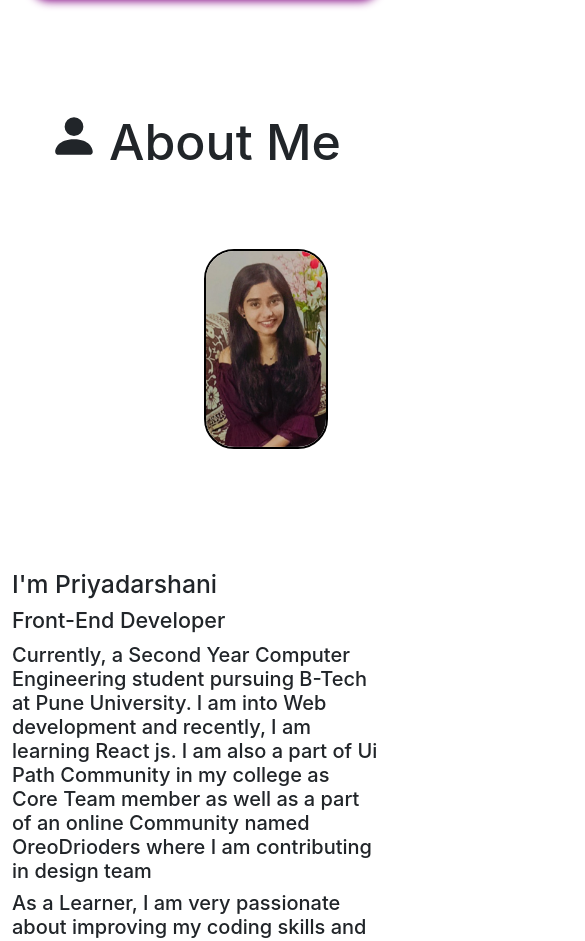
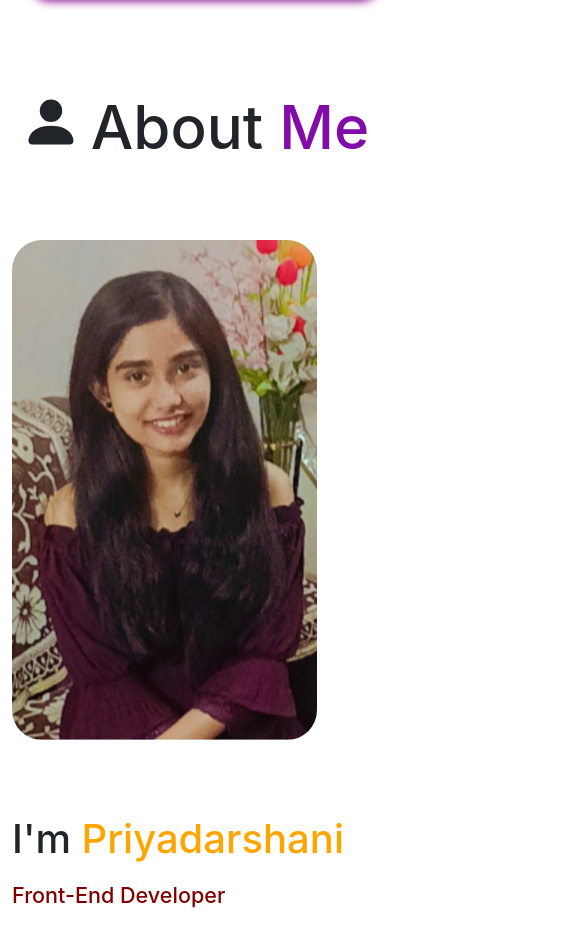
Before and after one commit to Priyadarshani7/Portfolio, a React (Create React App) app: page / in a window 390 px wide. Shown: the part 1034-1975 px from the top of the page, 585 px wide, since content can reach past the window. Built offline with nearby package versions, Linux system fonts and the light colour scheme.

Commit message:
About section modified

```diff
--- a/src/About.js
+++ b/src/About.js
@@ -3,35 +3,33 @@ import {Container,Row,Col} from "react-bootstrap";
 import {BsFillPersonFill} from "react-icons/bs";
 export default function About(){
     return (
-        <div>
+        <div className="aboutsection">
 
-        <section>
+        <section >
 
             <Container>
 
       <Row  id="gap">
-      <h1 id="abouttagline">< BsFillPersonFill  id="logo"/>About Me
+      <h1 id="abouttagline">< BsFillPersonFill  id="logo"/>About <span className="me"> Me</span>
       </h1>
 
         <Col >
         <br></br>
         <img className="image_piyu" src={piyu} alt="my pic"/>
-        <br></br>
-        <br></br>
-        <br></br>
+
         </Col>
 
         <Col id="abouttext">
         <br></br>
-       <h2><span>I'm Priyadarshani</span></h2>
-       <h4>Front-End Developer </h4>
+       <h2 className="myname">I'm <span className="piyu" >Priyadarshani</span></h2>
+       <h4 id="f">Front-End Developer </h4>
        <br></br>
-        <h5>Currently, a Second Year Computer Engineering student pursuing B-Tech at Pune University. I am into Web development and recently, I am learning React js.
-I am also a part of Ui Path Community in my college as Core Team member as well as a part of an online Community named OreoDrioders where I am contributing in design team</h5>
-<h5>As a Learner, I am very passionate about improving my coding skills and developing applications and website </h5>
+        <h4>Currently, a Second Year Computer Engineering student pursuing B-Tech at Pune University. I am into Web development and Recently, I am learning React js.
+I am also a part of Ui Path Community in my college as Core Team member as well as a part of an online Community named OreoDrioders where I am contributing in design team</h4>
+<h4>As a Learner, I am very passionate about improving my coding skills and developing applications and websites </h4>
 <br></br>
-<h5>Email : priyadarshanik07@gmail.com</h5>
-<h5>Place : Pune,India</h5>
+<h5 > <span className="blue">Email :</span> priyadarshanik07@gmail.com</h5>
+<h5 ><span className="blue">Place : </span>Pune,India</h5>
         </Col>
       </Row>
     </Container>
--- a/src/App.css
+++ b/src/App.css
@@ -206,16 +206,43 @@ margin-top: 50px;
 
 
 /* css for about */
+.aboutsection{
+  margin-top: 150px;
+}
 .image_piyu{
   height: 600px;
  border-radius: 30px;
- border: black solid 2px;
+ /* border: black solid 2px; */
+ background-color:none;
+  color: white;
+  animation: mymove 3s infinite;
+}
 
+@keyframes mymove {
+  50% {box-shadow: 10px 20px 30px black;}
 }
+
 #abouttagline{
 font-size: 90px;
 text-align: center;
 }
+.me{
+  color: #810CA8;
+}
+.myname{
+  font-size: 70px;
+
+}
+.piyu{
+  color: orange;
+}
+#f{
+  color: maroon;
+}
+.blue{
+color: blue;
+}
+
 #gap{
   column-gap: 170px;
 }
@@ -227,27 +254,57 @@ text-align: center;
  margin-right: 10px;
 }
 
-@media only screen and (max-width:400px){
+@media screen and (max-width:500px){
+
+  .aboutsection{
+    margin-top: 100px;
+  }
+  .image_piyu{
+    height: 400px;
+margin-right: 50px;
+  }
 
   #abouttagline{
-      font-size: 50px;
-      text-align: center;
+  font-size: 60px;
+
   }
-      #gap{
-        column-gap: 10px;
+
+  .myname{
+    margin-bottom: 20px;
+    font-size: 40px;
+
   }
+
   #abouttext{
-        font-size: 1px;
     text-align: left;
+    font-size: 20px;
   }
-  .image_piyu{
-    height: 200px;
-   border-radius: 30px;
-   border: black solid 2px;
-  margin-right: 50px;
+  #logo{
+   margin-bottom: 20px;
+   margin-right: 10px;
   }
 }
+@media screen and (max-width:800px){
 
+  .image_piyu{
+    height: 400px;
+margin-right: 200px;
+  }
+
+
+}
+@media screen and (max-width:1200px){
+
+  .image_piyu{
+    height: 500px;
+margin-right: 300px;
+  }
+
+  #abouttext{
+    text-align: left;
+    margin-left: 0px;
+    font-size: 50px;
+}  }
 /* css for skills */
 .img{
   height: 200px;
--- a/src/App.js
+++ b/src/App.js
@@ -15,11 +15,8 @@ function App() {
    <div>
 
    <Navbarr/>
+   <Home/>
 
-
- <Home/>
- <br></br>
-  <br></br>
 
 
   <About/>
```
Lines whose indentation alone changed are shown as unchanged.
